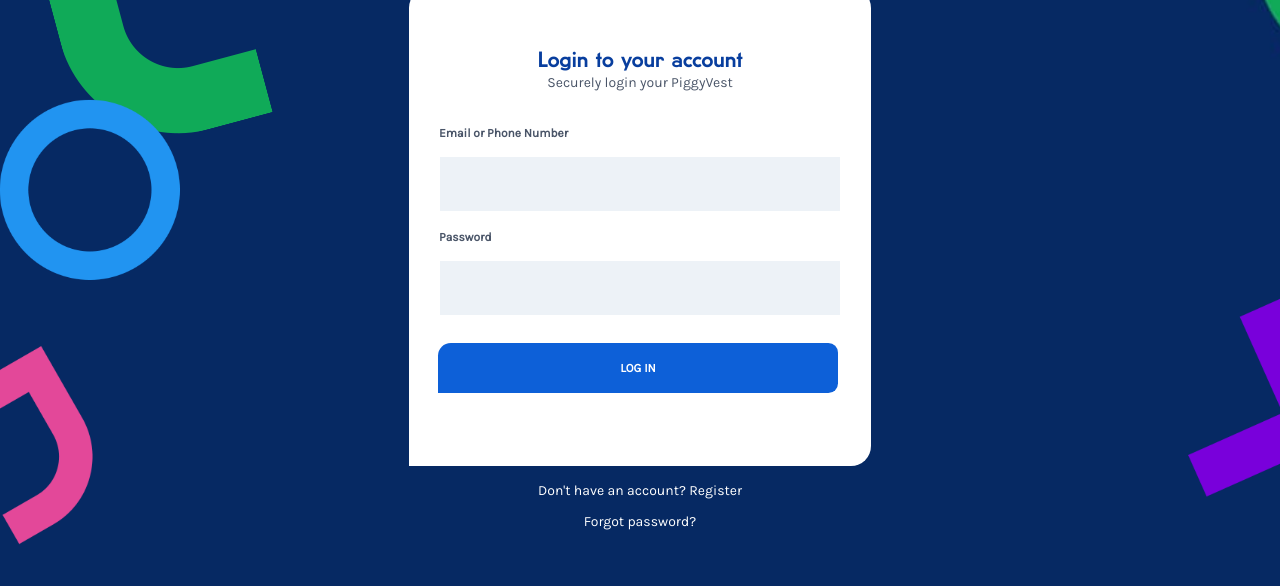
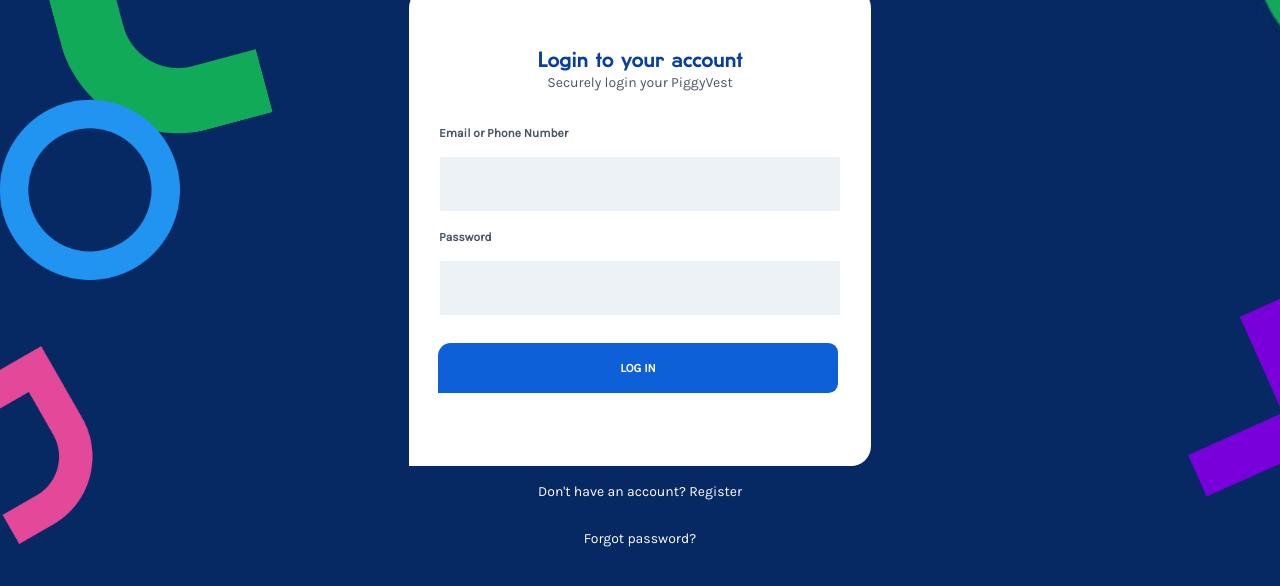
Before and after one commit to afrojac10/piggyVest-clone, a plain HTML site: page index.html in a window 1280 px wide. Shown: the part 148-734 px from the top of the page. Drawn offline with Linux system fonts and the light colour scheme.

Commit message:
Some changes

```diff
--- a/style.css
+++ b/style.css
@@ -21,7 +21,7 @@ a {
   display: block;
   text-decoration: none;
   color: rgb(255, 255, 255);
-  padding: 2px;
+  padding: 10px;
   margin: 5px;
   font-family: "Karla", sans-serif;
   font-size: 14px;
@@ -34,7 +34,7 @@ a:hover {
 
 footer {
   /* padding: 10px; */
-  margin: 9px;
+  margin: 2px;
 }
 
 .logo {
```
